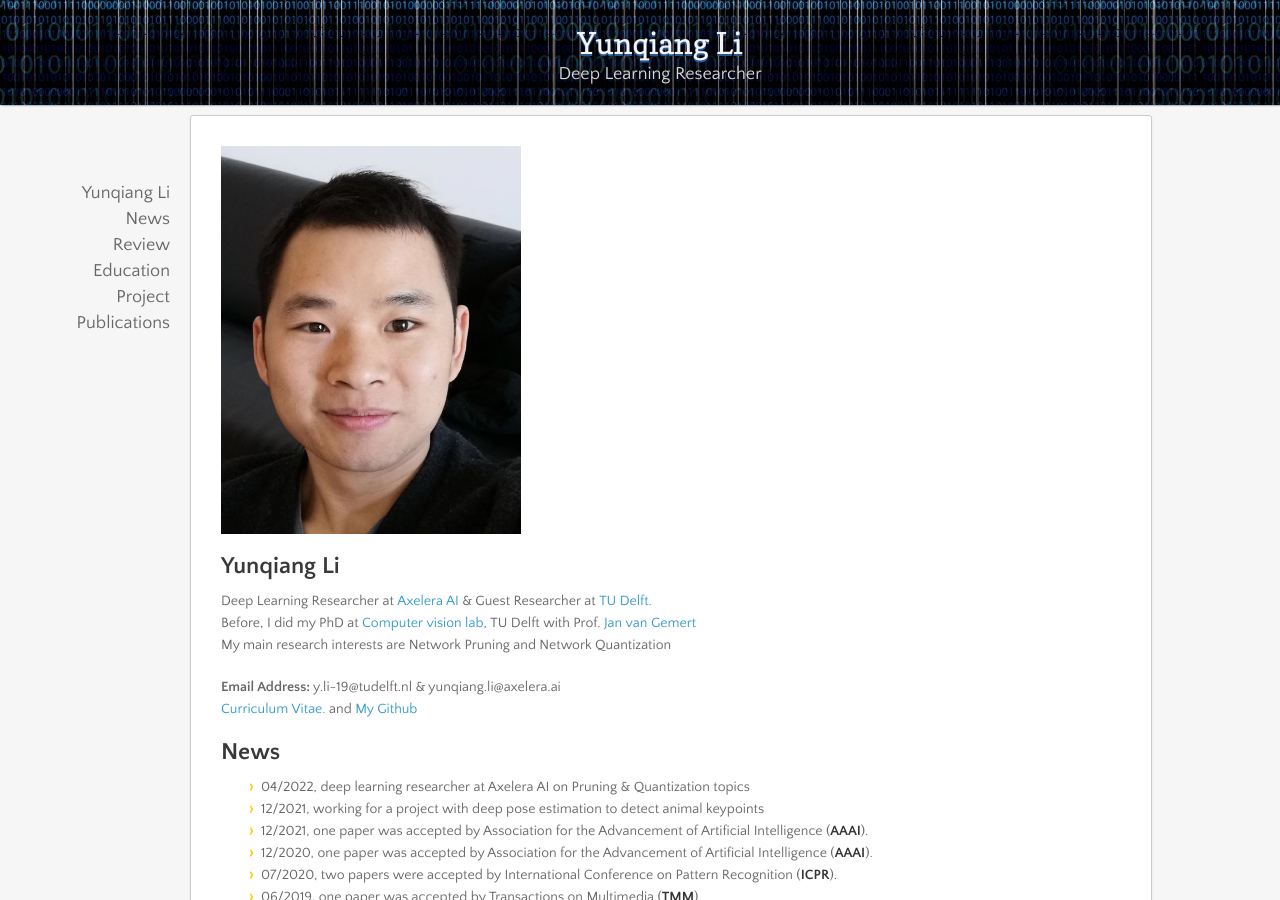
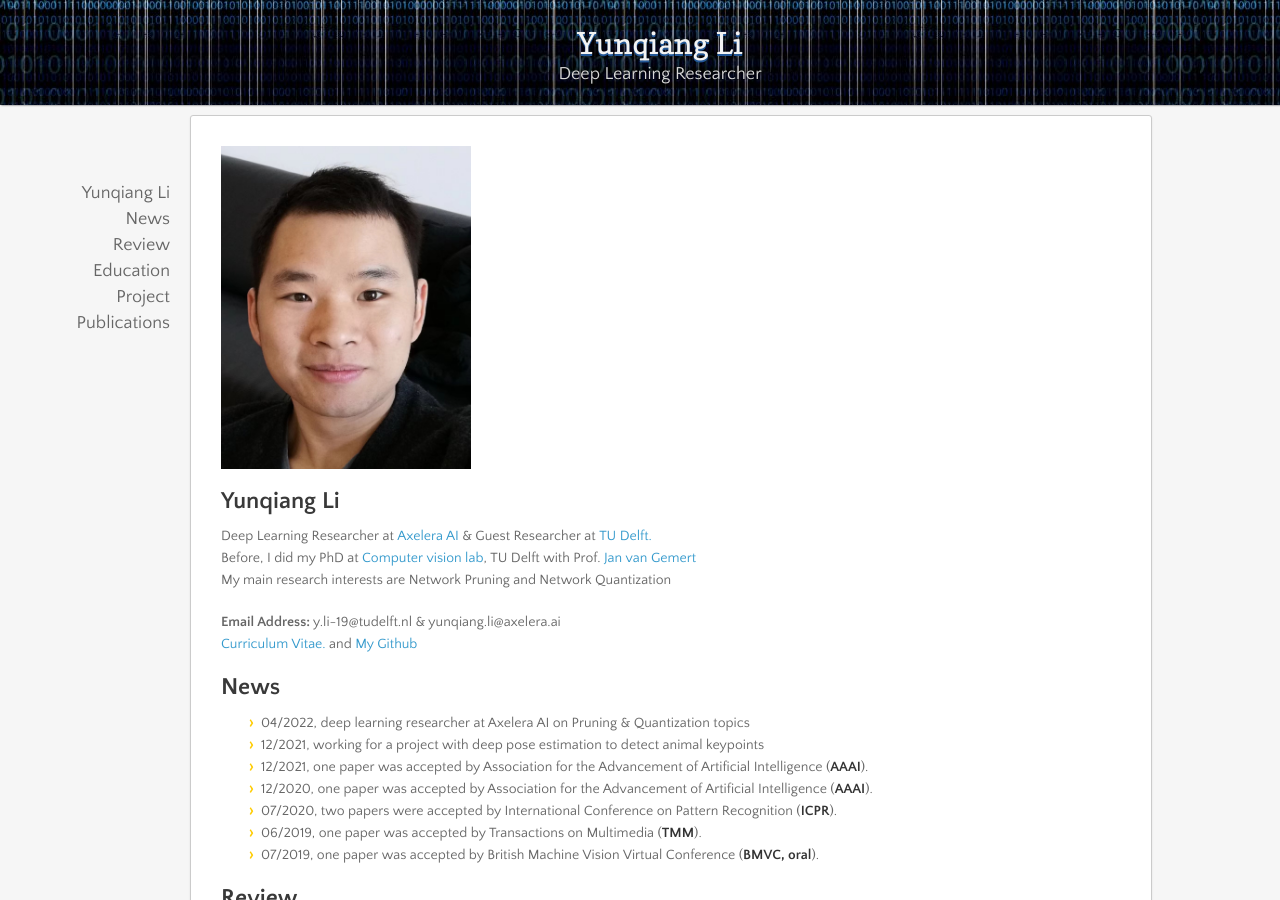
Before and after one commit to liyunqianggyn/liyunqianggyn.github.io, a Jekyll site: the page built from index.md, in a window 1280 px wide and 900 px high. Built offline with Jekyll 4.4.1, drawn with Linux system fonts in a browser that asks for light colours; nearby versions of some CDN libraries; our own code applies the rules of GitHub Pages for plain Markdown files.

Commit message:
Update index.md

```diff
--- a/index.md
+++ b/index.md
@@ -1,4 +1,4 @@
-<img align="top" width='300' src="y11.jpeg">
+<img align="top" width='250' src="y11.jpeg">
 
 ## Yunqiang Li <br/>
 
```
